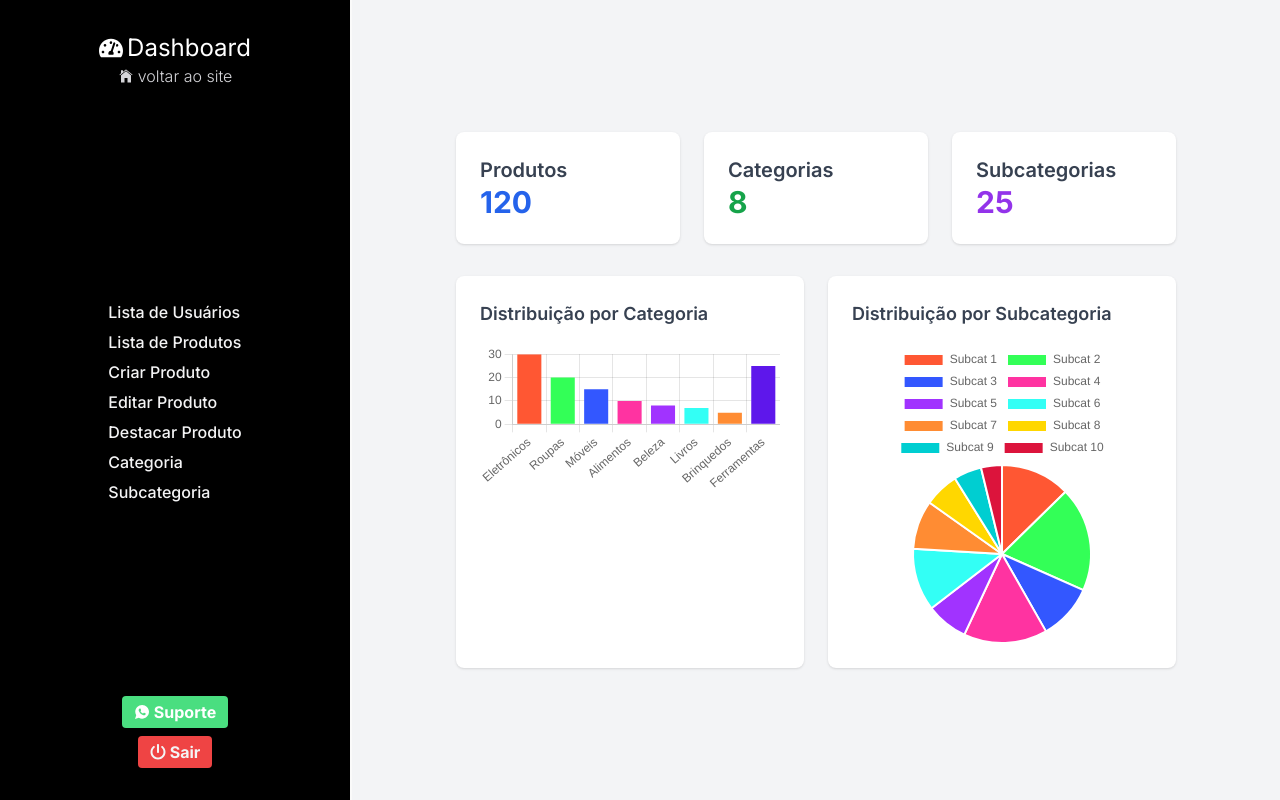
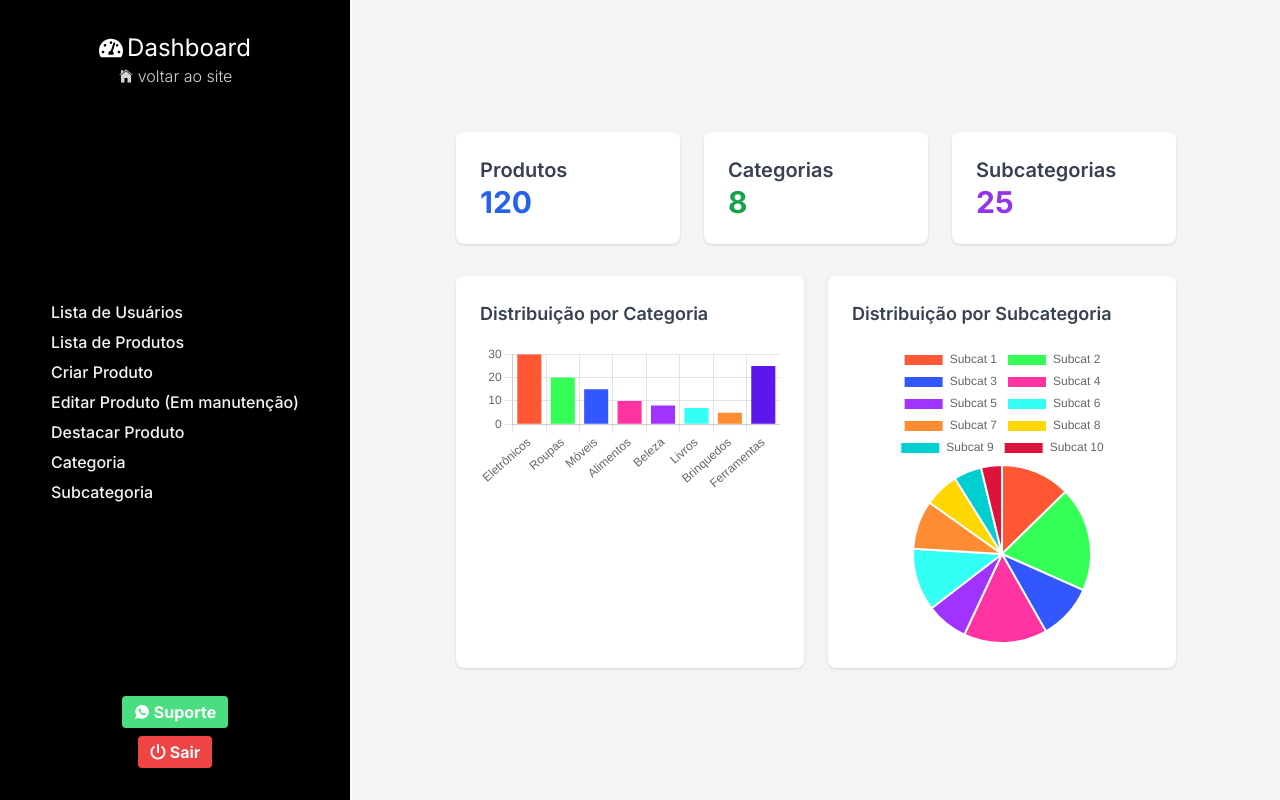
Before and after one commit to DevVittor/Reino, a React (Vite) app in the folder client/: page /painel in a window 1280 px wide. Built offline with nearby package versions, Linux system fonts and the light colour scheme; sample sign-in values are in the browser's storage.

Commit message:
Fix: Removendo o uso de link no momento

```diff
--- a/client/src/components/NavBarDashboard.jsx
+++ b/client/src/components/NavBarDashboard.jsx
@@ -51,7 +51,8 @@ export default function NavBarDashboard() {
             <Link to="/painel/produto/novo">Criar Produto</Link>
           </li>
           <li>
-            <Link to="/painel/produto/editar">Editar Produto</Link>
+            {/*<Link to="/painel/produto/editar">Editar Produto</Link>*/}
+            <span>Editar Produto (Em manutenção)</span>
           </li>
           <li>
             <Link to="/painel/produto/destacar">Destacar Produto</Link>
```
